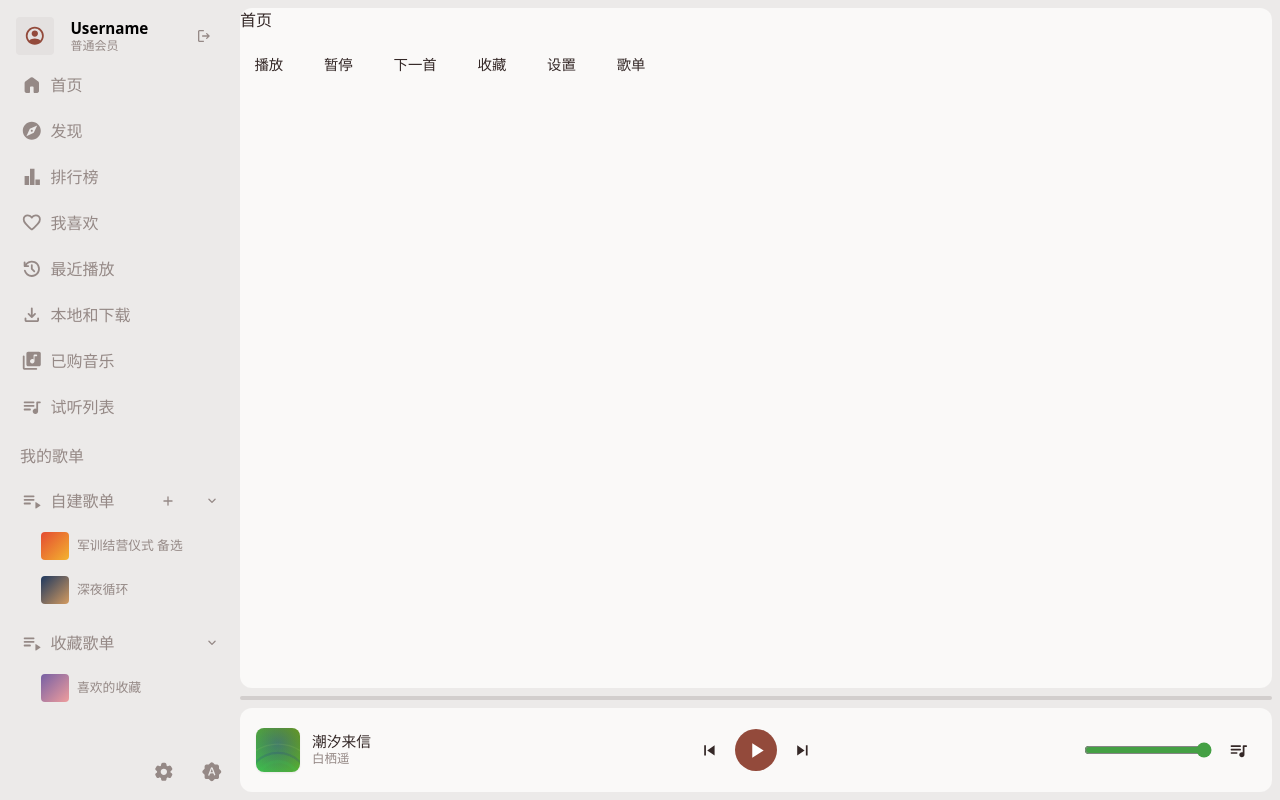
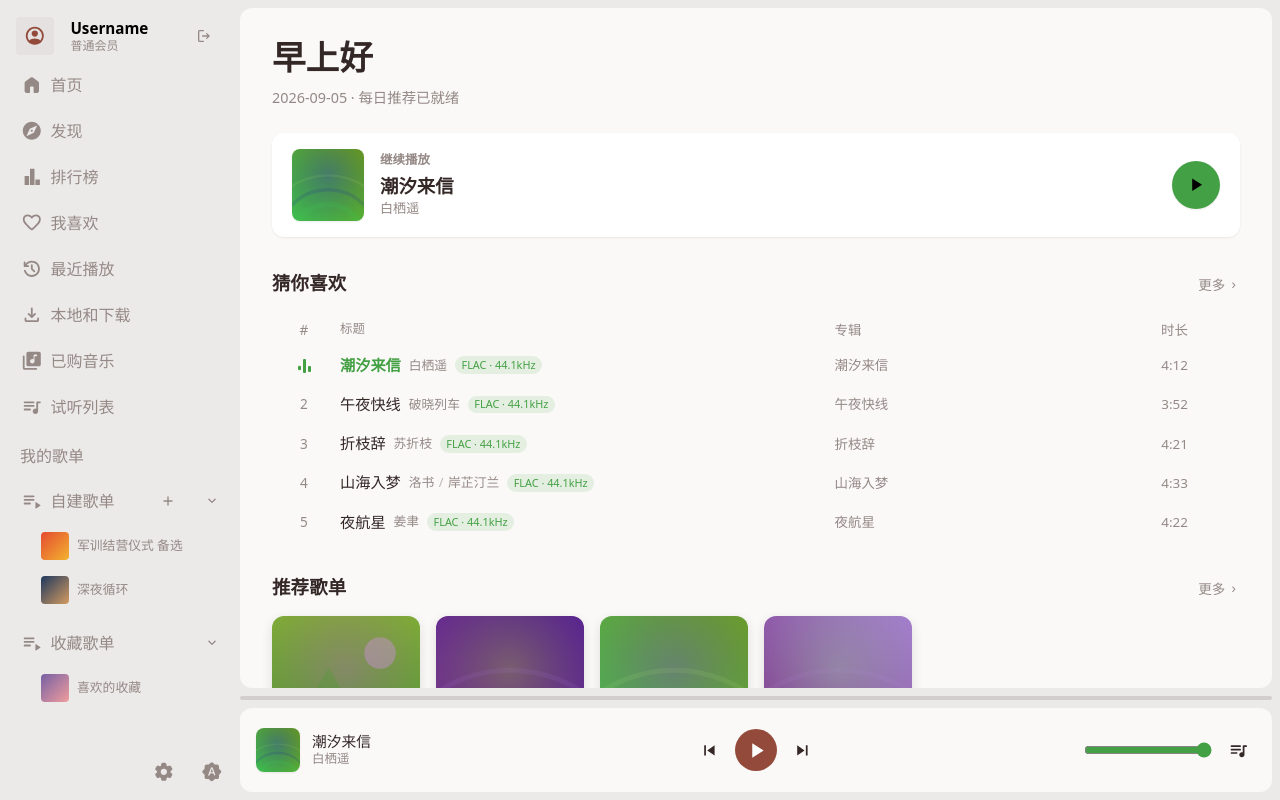
Before and after one commit to modenicheng/hutao-music-player, a Vue app in the folder apps/hmp-tauri/: page /library#/home in a window 1280 px wide. Built offline with nearby package versions, Linux system fonts and the light colour scheme.

Commit message:
feat(web): home recommend feed wiring

```diff
--- a/apps/hmp-tauri/src/views/HomeView.vue
+++ b/apps/hmp-tauri/src/views/HomeView.vue
@@ -1,43 +1,247 @@
-<script lang="ts" setup>
-import HoverGroup from "../components/HoverGroup.vue";
-import HoverItem from "../components/HoverItem.vue";
+<script setup lang="ts">
+import { computed, inject, onMounted, ref } from "vue";
+import { api } from "../lib/api/index.ts";
+import type { RecommendFeed } from "../lib/api/types.ts";
+import { playerKey } from "../lib/player.ts";
+import { songToQueueItem } from "../lib/browserPlayerBridge.ts";
+import AppIcon from "../components/AppIcon.vue";
+import CoverCard from "../components/CoverCard.vue";
+import SectionHeader from "../components/SectionHeader.vue";
+import TrackTable from "../components/TrackTable.vue";
+import playIcon from "../assets/icons/play_arrow-rounded.svg?raw";
+import pauseIcon from "../assets/icons/pause-rounded.svg?raw";
 
-const items = [
-  { label: "播放", radius: "var(--radius-full)" },
-  { label: "暂停", radius: "var(--radius-md)" },
-  { label: "下一首", radius: "var(--radius-full)" },
-  { label: "收藏", radius: "var(--radius-md)" },
-  { label: "设置", radius: "var(--radius-sm)" },
-  { label: "歌单", radius: "var(--radius-full)" },
-];
+// player 由 App 提供，inject 可能拿不到（单测/隔离渲染），播放入口全部兜底
+const player = inject(playerKey);
+
+const feed = ref<RecommendFeed | null>(null);
+const loading = ref(true);
+const failed = ref(false);
+
+onMounted(async () => {
+  try {
+    feed.value = await api.recommend.feed();
+  } catch {
+    failed.value = true;
+  } finally {
+    loading.value = false;
+  }
+});
+
+const greeting = computed(() => {
+  const hour = new Date().getHours();
+  if (hour < 5) return "夜深了";
+  if (hour < 11) return "早上好";
+  if (hour < 14) return "中午好";
+  if (hour < 18) return "下午好";
+  return "晚上好";
+});
+
+const guessTracks = computed(() => feed.value?.guessYouLike.slice(0, 6) ?? []);
+const playlists = computed(() => feed.value?.playlists.slice(0, 8) ?? []);
+const currentTrack = computed(() => player?.state.currentTrack ?? null);
+
+function continuePlay() {
+  if (!player) return;
+  if (player.state.queue.length > 0) {
+    player.togglePlay();
+    return;
+  }
+  if (feed.value) {
+    player.playTracks(feed.value.guessYouLike.map(songToQueueItem), 0);
+  }
+}
+
+function formatCount(value: number): string {
+  const trimOne = (n: number) => {
+    const fixed = n.toFixed(1);
+    return fixed.endsWith(".0") ? fixed.slice(0, -2) : fixed;
+  };
+  if (value >= 10_000) return `${trimOne(value / 10_000)}万`;
+  return String(value);
+}
 </script>
 
 <template>
   <div class="home-view">
-    <h1>首页</h1>
-    <!-- 同一容器内任意布局（网格/混合尺寸）都能平滑滑动 -->
-    <HoverGroup
-      highlight-color="var(--walnut-300)"
-      :highlight-opacity="0.35"
-      style="
-        display: flex;
-        flex-wrap: wrap;
-        gap: 0.75rem;
-        margin-top: 1rem;
-        width: 100%;
-      "
-    >
-      <HoverItem
-        v-for="i in items"
-        :key="i.label"
-        :style="{
-          padding: '0.4rem 0.9rem',
-          borderRadius: i.radius,
-          fontSize: '0.9rem',
-        }"
-      >
-        {{ i.label }}
-      </HoverItem>
-    </HoverGroup>
+    <div v-if="loading" class="state-hint">加载中…</div>
+    <div v-else-if="failed" class="state-hint">加载失败</div>
+
+    <template v-else-if="feed">
+      <!-- 问候 + 日期 -->
+      <header class="home-head">
+        <h1 class="home-greeting">{{ greeting }}</h1>
+        <p class="home-date">{{ feed.daily.date }} · 每日推荐已就绪</p>
+      </header>
+
+      <!-- 继续播放：接上次听到的地方；没有在播曲目时一键开播猜你喜欢 -->
+      <section class="continue-card" aria-label="继续播放">
+        <template v-if="currentTrack">
+          <img
+            v-if="currentTrack.coverUrl"
+            class="continue-cover"
+            :src="currentTrack.coverUrl"
+            :alt="currentTrack.title"
+          />
+          <div class="continue-copy">
+            <span class="continue-label">继续播放</span>
+            <span class="continue-title">{{ currentTrack.title }}</span>
+            <span class="continue-artists">{{ currentTrack.artists.join(" / ") }}</span>
+          </div>
+          <button
+            class="continue-play"
+            :title="player?.state.playing ? '暂停' : '播放'"
+            @click="player?.togglePlay"
+          >
+            <AppIcon v-if="player" :src="player.state.playing ? pauseIcon : playIcon" />
+          </button>
+        </template>
+        <template v-else>
+          <div class="continue-copy">
+            <span class="continue-label">开始聆听</span>
+            <span class="continue-title">{{ feed.guessYouLike[0]?.title ?? "暂无推荐" }}</span>
+            <span class="continue-artists">来自「猜你喜欢」的第一首</span>
+          </div>
+          <button class="continue-play" title="播放" @click="continuePlay">
+            <AppIcon :src="playIcon" />
+          </button>
+        </template>
+      </section>
+
+      <section class="section">
+        <SectionHeader title="猜你喜欢" more-to="/discover" />
+        <TrackTable :tracks="guessTracks" :player="player" show-header />
+      </section>
+
+      <section class="section">
+        <SectionHeader title="推荐歌单" more-to="/discover" />
+        <div class="playlist-grid">
+          <CoverCard
+            v-for="playlist in playlists"
+            :key="playlist.id"
+            :cover-url="playlist.coverUrl"
+            :title="playlist.name"
+            :subtitle="`${formatCount(playlist.playCount)}次播放`"
+            :to="`/playlist/${playlist.id}`"
+          />
+        </div>
+      </section>
+    </template>
   </div>
 </template>
+
+<style scoped>
+.home-view {
+  padding: var(--space-6) var(--space-8) var(--space-10);
+}
+
+.state-hint {
+  padding: var(--space-12) 0;
+  text-align: center;
+  color: var(--muted-foreground);
+}
+
+.home-head {
+  margin-bottom: var(--space-6);
+}
+
+.home-greeting {
+  font-size: clamp(1.6rem, 3vw, 2.1rem);
+  font-weight: 700;
+}
+
+.home-date {
+  margin-top: 0.3rem;
+  font-size: 0.9rem;
+  color: var(--muted-foreground);
+  font-variant-numeric: tabular-nums;
+}
+
+/* —— 继续播放卡：中性表面卡，主题色只留给右侧播放键 —— */
+.continue-card {
+  display: flex;
+  align-items: center;
+  gap: var(--space-4);
+  padding: var(--space-4) var(--space-5);
+  background: var(--surface-3);
+  border-radius: var(--radius-lg);
+  box-shadow: var(--shadow-sm);
+}
+
+.continue-cover {
+  width: 4.5rem;
+  height: 4.5rem;
+  flex: 0 0 auto;
+  object-fit: cover;
+  border-radius: var(--radius-md);
+  box-shadow: var(--shadow-sm);
+}
+
+.continue-copy {
+  display: grid;
+  min-width: 0;
+  flex: 1;
+}
+
+.continue-label {
+  font-size: 0.78rem;
+  color: var(--muted-foreground);
+  font-weight: 600;
+}
+
+.continue-title {
+  margin-top: 0.15rem;
+  font-size: 1.15rem;
+  font-weight: 650;
+  overflow: hidden;
+  text-overflow: ellipsis;
+  white-space: nowrap;
+}
+
+.continue-artists {
+  font-size: 0.82rem;
+  color: var(--muted-foreground);
+  overflow: hidden;
+  text-overflow: ellipsis;
+  white-space: nowrap;
+}
+
+.continue-play {
+  display: grid;
+  place-items: center;
+  width: 3rem;
+  height: 3rem;
+  flex: 0 0 auto;
+  color: var(--track-on-accent);
+  background: var(--track-accent);
+  border-radius: var(--radius-full);
+  box-shadow: var(--shadow-sm);
+  transition:
+    transform var(--duration-fast) var(--ease-standard),
+    box-shadow var(--duration-fast) var(--ease-standard);
+}
+
+.continue-play:hover {
+  transform: scale(1.05);
+  box-shadow: var(--shadow-md);
+}
+
+.continue-play .app-icon {
+  width: 1.35rem;
+  height: 1.35rem;
+}
+
+.section {
+  margin-top: var(--space-8);
+}
+
+.section > .section-header {
+  margin-bottom: var(--space-4);
+}
+
+.playlist-grid {
+  display: grid;
+  grid-template-columns: repeat(auto-fill, minmax(9rem, 1fr));
+  gap: var(--space-4);
+}
+</style>
```
